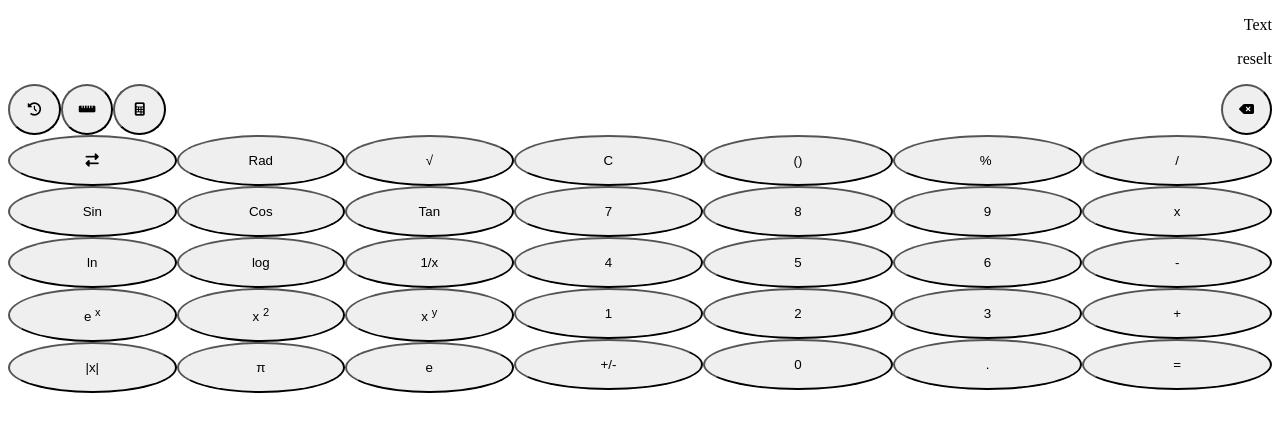
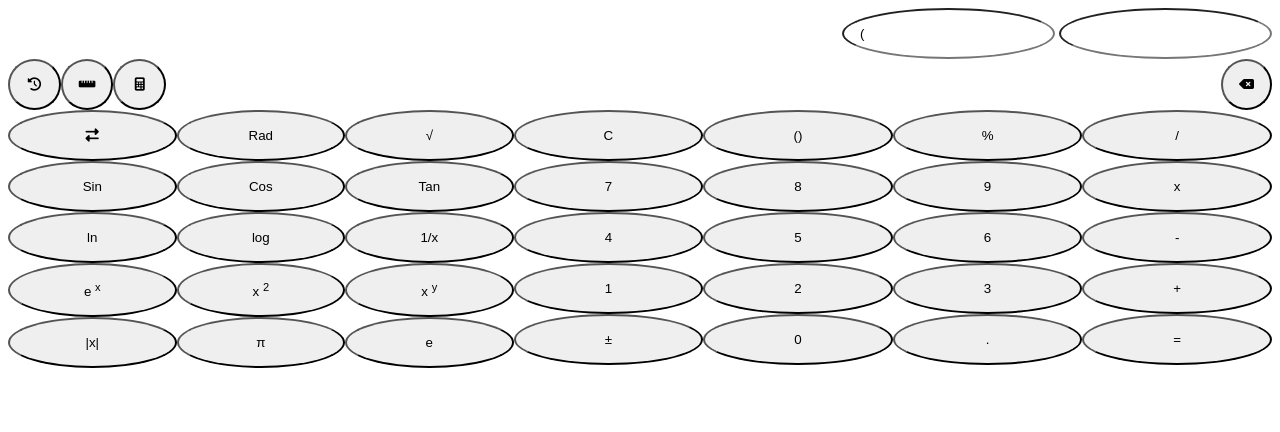
Before and after one commit to beegdady/Mini_pojects, a plain HTML site: page class2/AndroidCalculator/index.html in a window 1280 px wide. Both pictures are taken after a click on the button "()". Drawn offline with Linux system fonts and the light colour scheme.

Commit message:
Adding Javascript to ensure number functionality

```diff
--- a/class2/AndroidCalculator/index.html
+++ b/class2/AndroidCalculator/index.html
@@ -13,12 +13,8 @@
 <body>
     <div class="container">
         <div class="display">
-            <p>
-                Text
-            </p>
-            <p>
-                reselt
-            </p>
+            <input readonly type="text" id="dText">
+            <input readonly type="text" id="dRes">
         </div>
 
         <div class="utilities">
@@ -41,7 +37,7 @@
                     </div>
 
                     <div class="row2 row">
-                        <input type="button", value="Sin">
+                        <input type="button" value="Sin" onclick="Updistext('Sin')">
                         <input type="button", value="Cos">
                         <input type="button", value="Tan">
                     </div>
@@ -104,38 +100,40 @@
 
             <div class="numbers">
                 <div class="row-num row1">
-                    <input type="button" value="C">
-                    <input type="button" value="()">
-                    <input type="button" value="% ">
-                    <input type="button" value=" / ">
+                    <input class="btn" type="button" value="C">
+                    <input class="btn" type="button" value="()">
+                    <input class="btn" type="button" value="%">
+                    <input class="btn" type="button" value="/">
                 </div>
 
+
+
                 <div class="row-num row2">
-                    <input type="button" value="7">
-                    <input type="button" value="8">
-                    <input type="button" value="9">
-                    <input type="button" value="x">
+                    <input class="btn" type="button" value="7">
+                    <input class="btn" type="button" value="8">
+                    <input class="btn" type="button" value="9">
+                    <input class="btn" type="button" value="x">
                 </div>
 
                 <div class="row-num row3">
-                    <input type="button" value="4">
-                    <input type="button" value="5">
-                    <input type="button" value="6">
-                    <input type="button" value="-">
+                    <input class="btn" type="button" value="4">
+                    <input class="btn" type="button" value="5">
+                    <input class="btn" type="button" value="6">
+                    <input class="btn" type="button" value="-">
                 </div>
 
                 <div class="row-num row4">
-                    <input type="button" value="1">
-                    <input type="button" value="2">
-                    <input type="button" value="3">
-                    <input type="button" value="+">
+                    <input class="btn" type="button" value="1">
+                    <input class="btn" type="button" value="2">
+                    <input class="btn" type="button" value="3">
+                    <input class="btn" type="button" value="+">
                 </div>
 
                 <div class="row-num row5">
-                    <input type="button" value="+/-">
-                    <input type="button" value="0">
-                    <input type="button" value=".">
-                    <input type="button" value="=">
+                    <input class="btn" type="button" value="&plusmn;">
+                    <input class="btn" type="button" value="0">
+                    <input class="btn" type="button" value=".">
+                    <input class="btn" type="button" value="=">
                 </div>
             </div>
         </div>
--- a/class2/AndroidCalculator/scripts.js
+++ b/class2/AndroidCalculator/scripts.js
@@ -1,3 +1,61 @@
+
+
+const dText = document.getElementById('dText');
+const dRes = document.getElementById('dRes');
+var buttons = document.getElementsByClassName('btn');
+let currentValue = "";
+
+
+
+for (i = 0; i < buttons.length; i++){
+    const button = buttons[i];
+
+
+    button.addEventListener('click', function() {
+        let buttonValue = button.value;
+        let dispVal = dText.value;
+
+        if (buttonValue == 'C'){
+            currentValue = "";
+            // dText.value = currentValue;
+
+        }else if(buttonValue == '%'){
+            let number = Number(dispVal);
+
+            if (isNumeric(number)) {
+                let result = number/100;
+                dRes.value = result;
+            }
+        }else if(buttonValue =='()'){
+            if (!dispVal.includes('(')){
+                currentValue += '(';
+            }else{
+                let lastChar = dispVal.slice(-1);
+                if (!isNaN(lastChar) || lastChar === ')'){
+                    currentValue += ')'
+                }else{
+                    currentValue += '('
+                }
+            }
+        }
+
+        else{
+            currentValue += buttonValue;
+            console.log(currentValue);
+        }
+
+        dText.value = currentValue;
+
+    });
+}
+
+
+function isNumeric(input) {
+    return /^\d+$/.test(input);
+}
+
+
+
 
 
 const togSci = document.querySelector('.sci-more');
```
